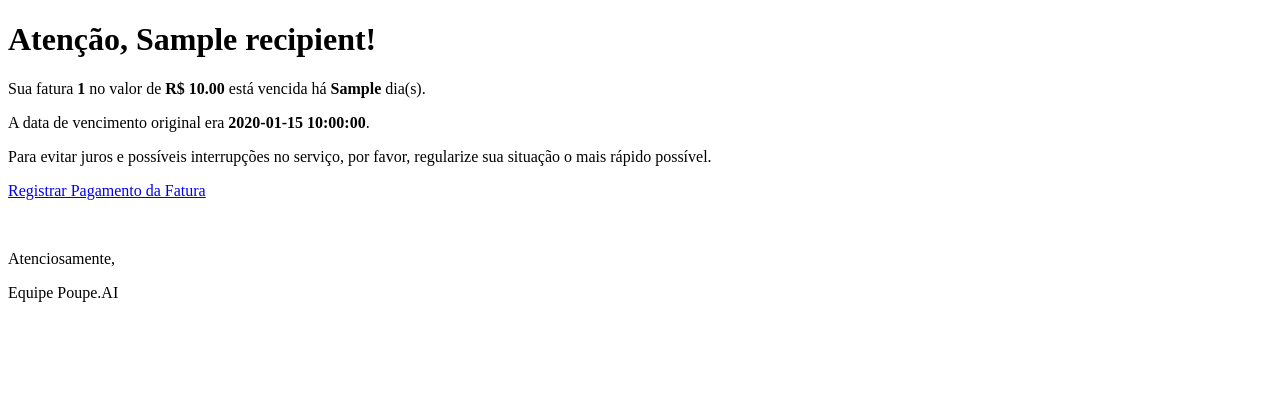
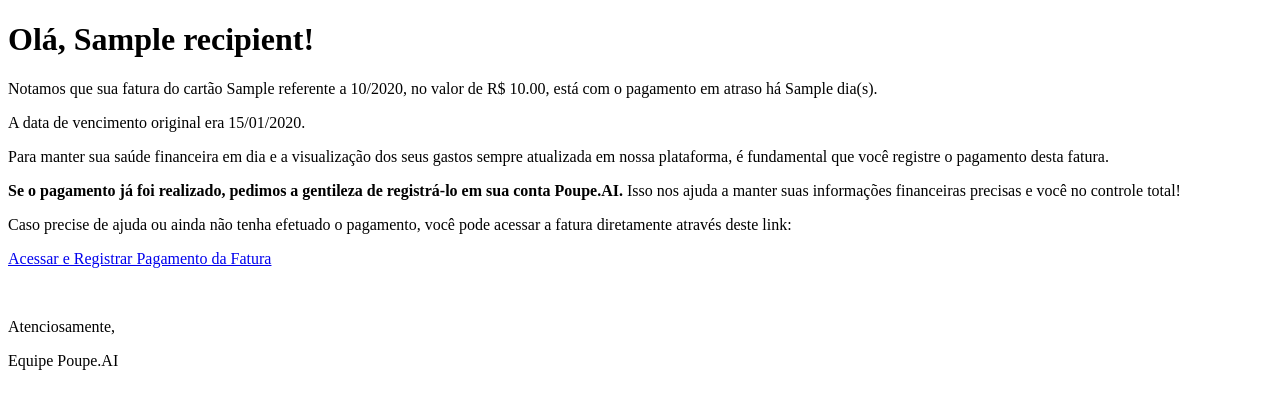
Before and after one commit to POUPE-AI/poupeai-notification-service, a Python web app: template src/notification_service/templates/invoice_overdue.html in a window 1280 px wide. Shown: the top 409 px of the page. Run offline with Jinja, Linux system fonts and the light colour scheme; the template is opened without the code that fills it: most values are stand-ins (such as "Sample title", 1, 10 or a date in 2020).

Commit message:
feat: change invoice schemas

```diff
--- a/src/notification_service/templates/invoice_overdue.html
+++ b/src/notification_service/templates/invoice_overdue.html
@@ -1,14 +1,16 @@
 <!DOCTYPE html>
 <html>
 <head>
-    <title>Aviso de Fatura Vencida</title>
+    <title>Aviso de Fatura Vencida - Poupe.AI</title>
 </head>
 <body>
-    <h1>Atenção, {{ recipient.name }}!</h1>
-    <p>Sua fatura <strong>{{ payload.invoice_id }}</strong> no valor de <strong>R$ {{ "%.2f"|format(payload.amount) }}</strong> está vencida há <strong>{{ payload.days_overdue }}</strong> dia(s).</p>
-    <p>A data de vencimento original era <strong>{{ payload.due_date }}</strong>.</p>
-    <p>Para evitar juros e possíveis interrupções no serviço, por favor, regularize sua situação o mais rápido possível.</p>
-    <p><a href="{{ payload.invoice_deep_link }}">Registrar Pagamento da Fatura</a></p>
+    <h1>Olá, {{ recipient.name }}!</h1>
+    <p>Notamos que sua fatura do cartão {{ payload.credit_card }} referente a {{ "%02d"|format(payload.month) }}/{{ payload.year }}, no valor de R$ {{ "%.2f"|format(payload.amount) }}, está com o pagamento em atraso há {{ payload.days_overdue }} dia(s).</p>
+    <p>A data de vencimento original era {{ payload.due_date.strftime('%d/%m/%Y') }}.</p>
+    <p>Para manter sua saúde financeira em dia e a visualização dos seus gastos sempre atualizada em nossa plataforma, é fundamental que você registre o pagamento desta fatura.</p>
+    <p><strong>Se o pagamento já foi realizado, pedimos a gentileza de registrá-lo em sua conta Poupe.AI.</strong> Isso nos ajuda a manter suas informações financeiras precisas e você no controle total!</p>
+    <p>Caso precise de ajuda ou ainda não tenha efetuado o pagamento, você pode acessar a fatura diretamente através deste link:</p>
+    <p><a href="{{ payload.invoice_deep_link }}">Acessar e Registrar Pagamento da Fatura</a></p>
     <br>
     <p>Atenciosamente,</p>
     <p>Equipe Poupe.AI</p>
```
Also changed, not shown: src/notification_service/schemas.py (+6 -2 lines), src/notification_service/templates/invoice_due_soon.html (+6 -5 lines), src/notification_service/templates/profile_deactivation_scheduled.html (+5 -5 lines), README.md.
